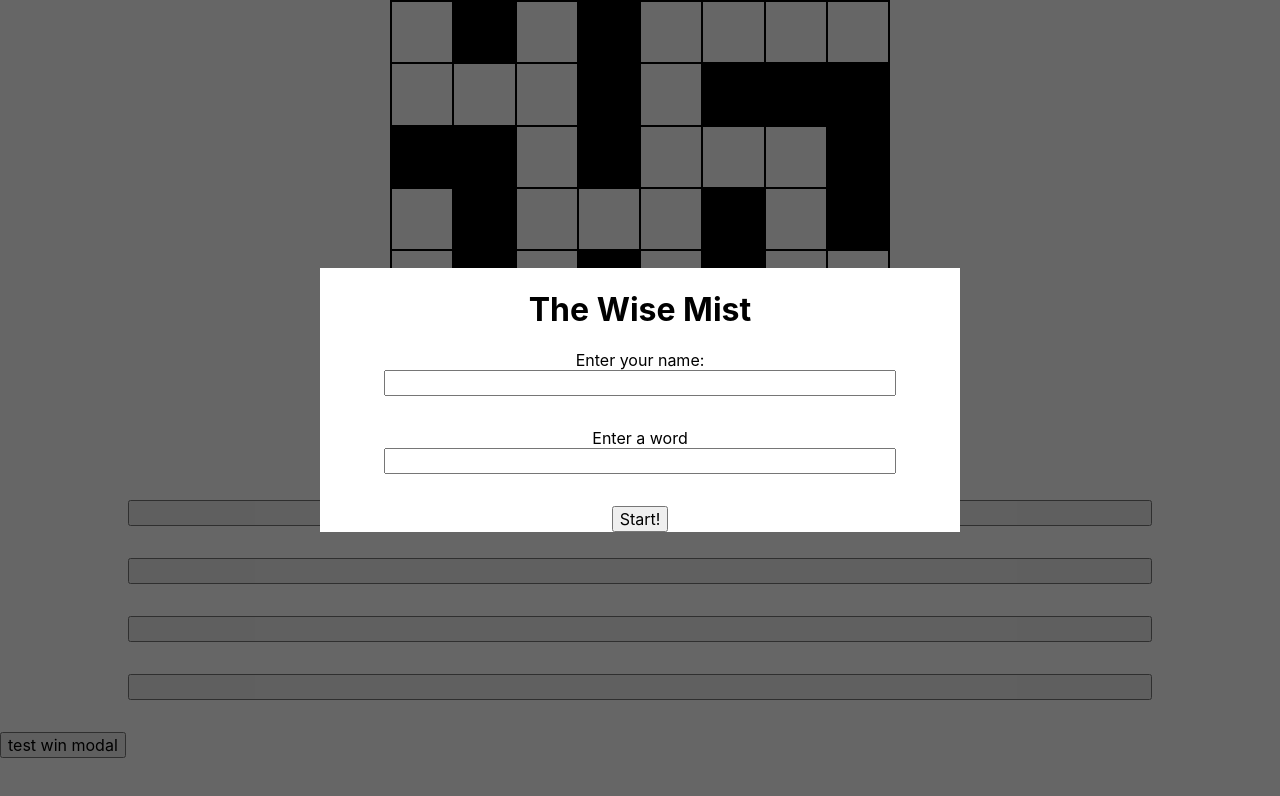
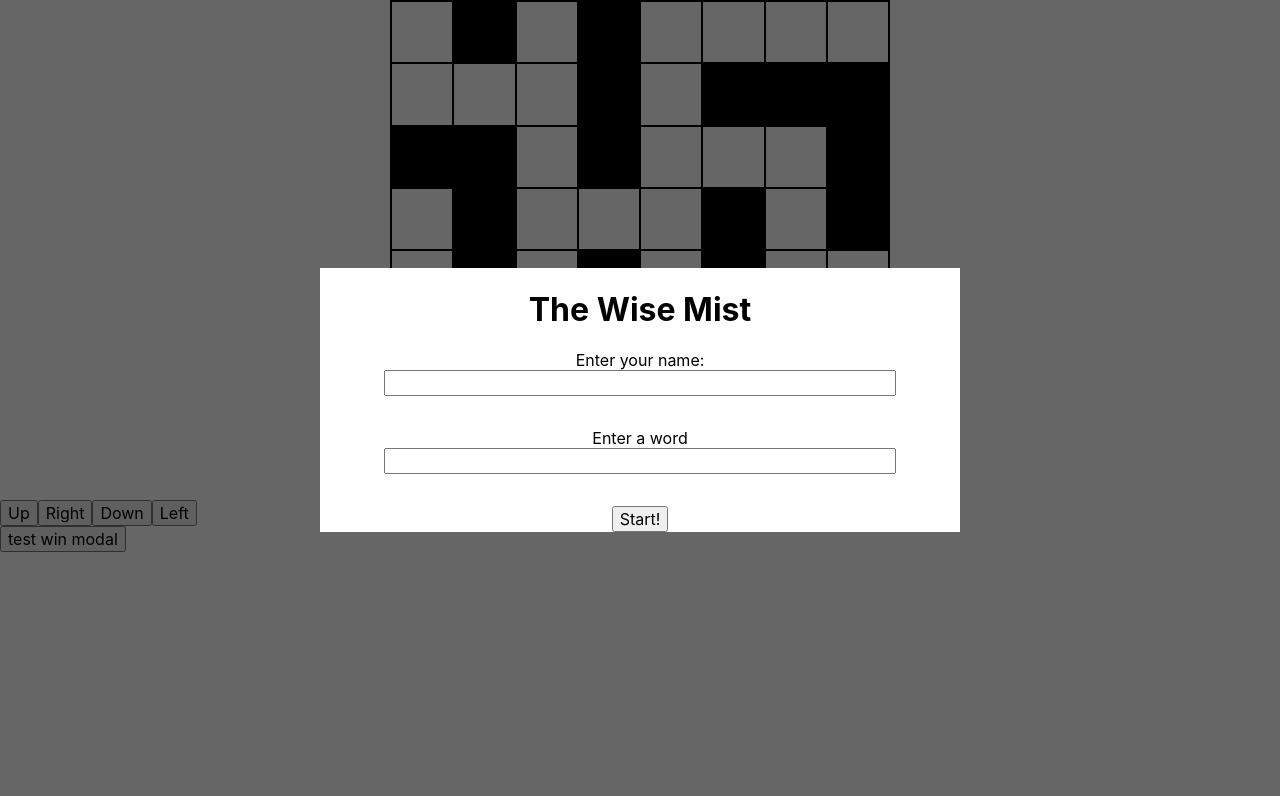
Before and after one commit to thewisestmist/theWiseMist, a React (Create React App) app: page / in a window 1280 px wide. Shown: the top 796 px of the page. Built offline with nearby package versions, Linux system fonts and the light colour scheme; no server answers.

Commit message:
keyboard and onscreen buttons work for movement

```diff
--- a/src/App.js
+++ b/src/App.js
@@ -31,6 +31,8 @@ class App extends React.Component {
   }
 
   componentDidMount() {
+    document.documentElement.style.setProperty("--userX", 1);
+    document.documentElement.style.setProperty("--userY", -1);
     this.showModal("start");
     window.addEventListener("keydown", this.handleKeyPress);
   }
@@ -52,29 +54,26 @@ class App extends React.Component {
   handleKeyPress = event => {
     if (!this.state.modalVisible) {
       if (event.key === "ArrowUp") {
-        event.preventDefault();
-        this.updateUserPosition("up");
+        this.updateUserPosition("up", event);
       } else if (event.key === "ArrowRight") {
-        event.preventDefault();
-        this.updateUserPosition("right");
+        this.updateUserPosition("right", event);
       } else if (event.key === "ArrowDown") {
-        event.preventDefault();
-        this.updateUserPosition("down");
+        this.updateUserPosition("down", event);
       } else if (event.key === "ArrowLeft") {
-        event.preventDefault();
-        this.updateUserPosition("left");
+        this.updateUserPosition("left", event);
       }
     }
   };
 
-  updateUserPosition = direction => {
+  updateUserPosition = (direction, event) => {
+    event.preventDefault();
       switch (direction) {
         case "up":
           if (this.state.userY > 0) {
             if (this.state.maze[this.state.userY - 1][this.state.userX] === 0) {
               this.setState({
                 userY: this.state.userY - 1
-              });
+              }, this.moveAvatar);
             }
           }
           break;
@@ -83,7 +82,7 @@ class App extends React.Component {
             if (this.state.maze[this.state.userY][this.state.userX + 1] === 0) {
               this.setState({
                 userX: this.state.userX + 1
-              });
+              }, this.moveAvatar);
             }
           }
           break;
@@ -92,7 +91,7 @@ class App extends React.Component {
             if (this.state.maze[this.state.userY + 1][this.state.userX] === 0) {
               this.setState({
                 userY: this.state.userY + 1
-              });
+              }, this.moveAvatar);
             }
           }
           break;
@@ -101,7 +100,7 @@ class App extends React.Component {
             if (this.state.maze[this.state.userY][this.state.userX - 1] === 0) {
               this.setState({
                 userX: this.state.userX - 1
-              });
+              }, this.moveAvatar);
             }
           }
           break;
@@ -109,11 +108,14 @@ class App extends React.Component {
           console.log("sup");
           break;
       }
+  };
+
+  moveAvatar = () => {
     const newX = this.state.userX + 1;
     const newY = this.state.userY - this.state.maze.length;
     document.documentElement.style.setProperty("--userX", newX);
     document.documentElement.style.setProperty("--userY", newY);
-  };
+  }
 
   getWisdom = wisdom => {
     this.setState({ wisdomObject: wisdom });
@@ -155,34 +157,30 @@ class App extends React.Component {
             className="visuallyHidden"
             onKeyDown={this.handleKeyPress}
           />
-          <input
-            type="button"
+          <button
             id="Up"
-            onClick={() => {
-              this.updateUserPosition("up");
-            }}
-          />
-          <input
-            type="button"
+            onClick={(event) => {
+              this.updateUserPosition("up", event);
+            }} >Up
+          </button>
+          <button
             id="Right"
-            onClick={() => {
-              this.updateUserPosition("right");
-            }}
-          />
-          <input
-            type="button"
+            onClick={(event) => {
+              this.updateUserPosition("right", event);
+            }}>Right
+          </button>
+          <button
             id="Down"
-            onClick={() => {
-              this.updateUserPosition("down");
-            }}
-          />
-          <input
-            type="button"
+            onClick={(event) => {
+              this.updateUserPosition("down", event);
+            }}>Down
+          </button>
+          <button
             id="Left"
-            onClick={() => {
-              this.updateUserPosition("left");
-            }}
-          />
+            onClick={(event) => {
+              this.updateUserPosition("left", event);
+            }}>Left
+          </button>
         </div>
         <button
           onClick={() => {
```
